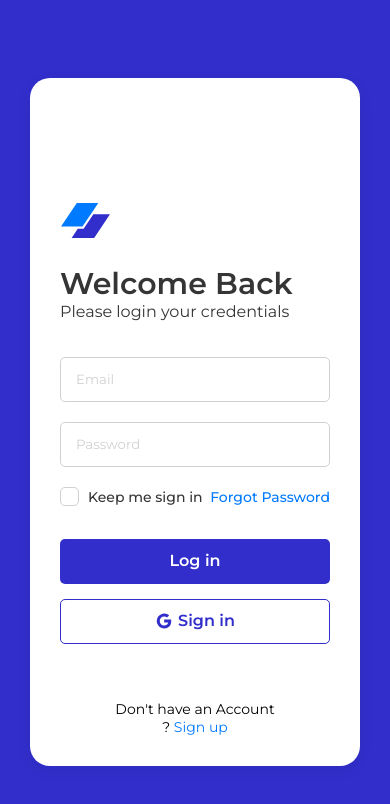
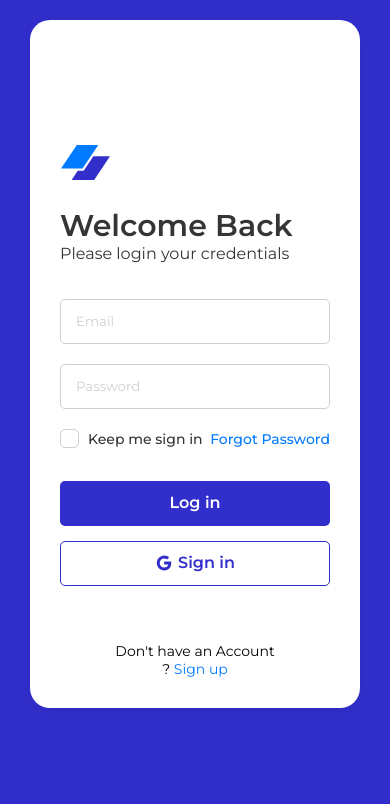
Before and after one commit to Mel1207/Project-Login-Form-UI, a plain HTML site: page index.html in a window 390 px wide. Drawn offline with Linux system fonts and the light colour scheme.

Commit message:
fix responsive size

```diff
--- a/queries.css
+++ b/queries.css
@@ -41,4 +41,9 @@
   .container {
     width: 100%;
   }
+
+  body {
+    margin: 20px 0;
+    height: auto;
+  }
 }
```
